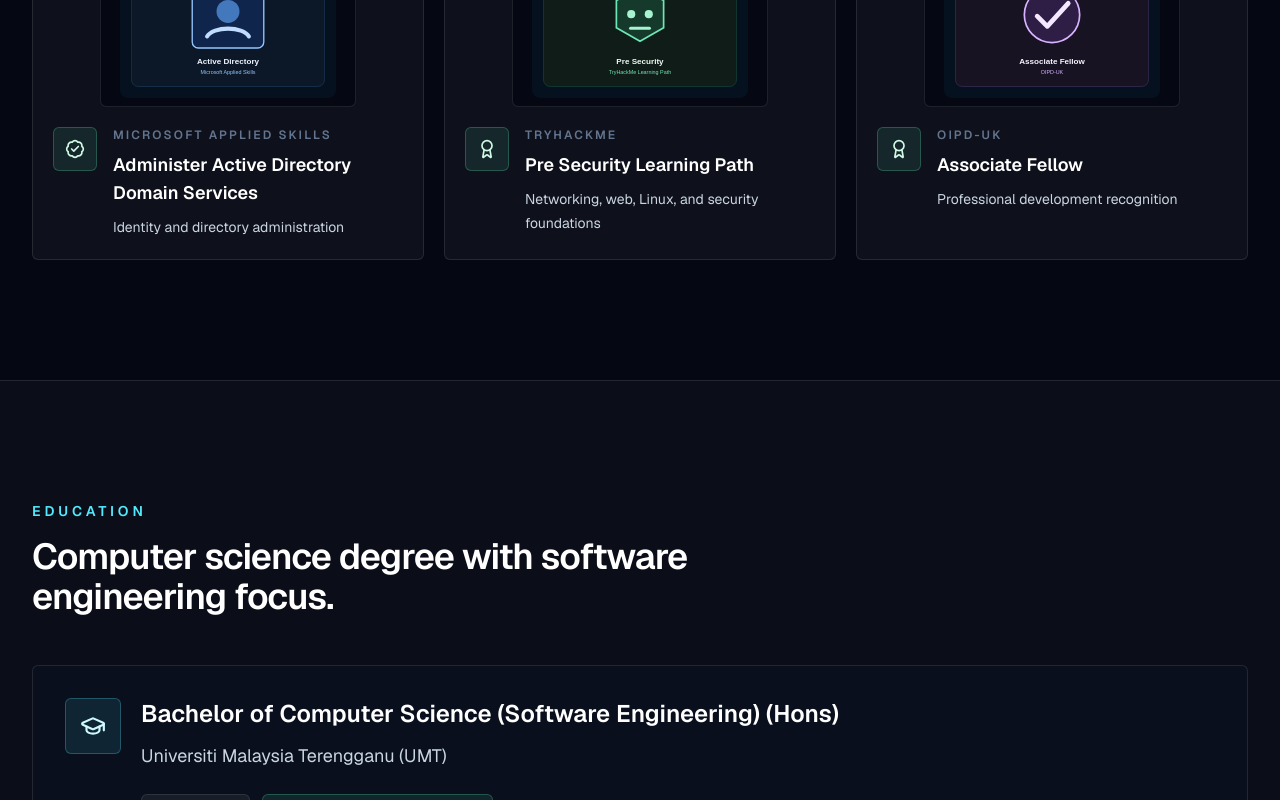
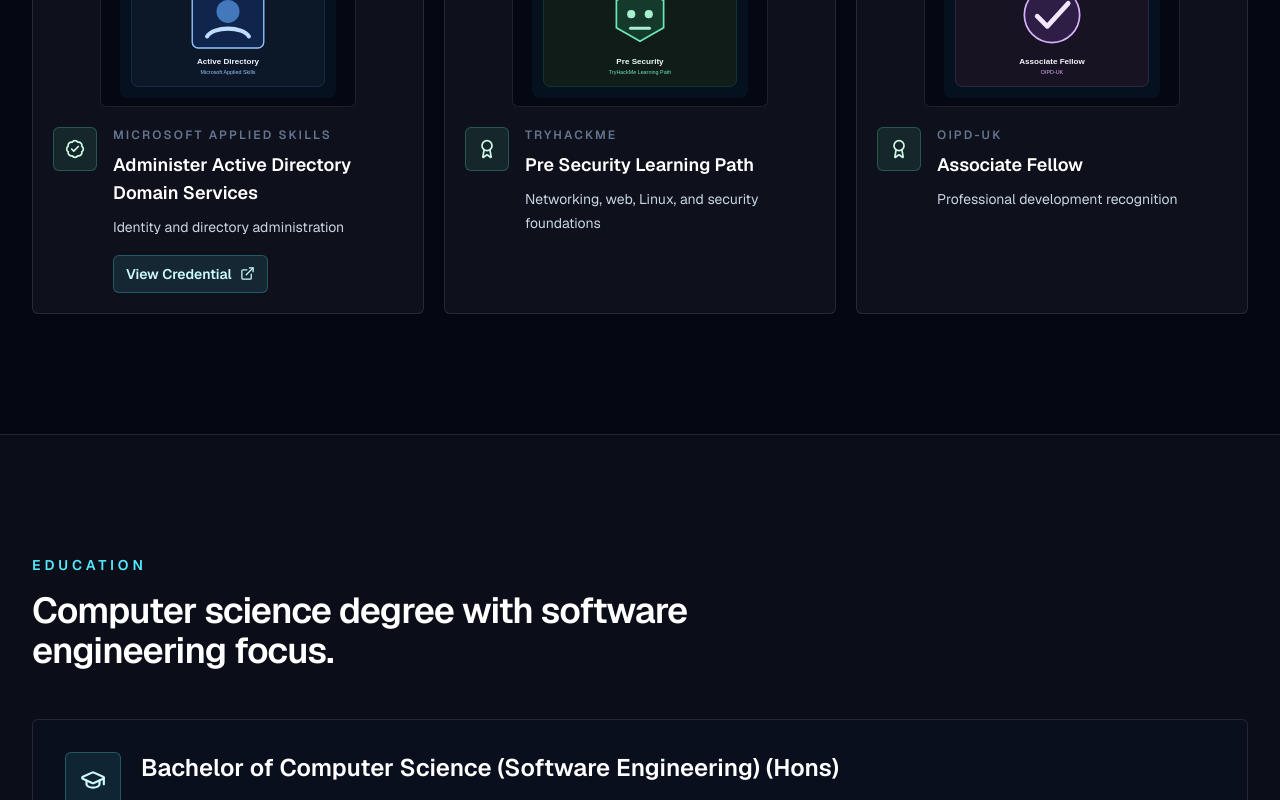
Before and after one commit to Eyyan1/sufian-portfolio, a Next.js app: page / in a window 1280 px wide. Shown: the part 9000-9800 px from the top of the page. Built offline with nearby package versions, Linux system fonts and the light colour scheme.

Commit message:
Add Microsoft Learn credential

```diff
--- a/components/CertificationsSection.tsx
+++ b/components/CertificationsSection.tsx
@@ -1,4 +1,4 @@
-import { Award, BadgeCheck, Shield } from "lucide-react";
+import { Award, BadgeCheck, ExternalLink, Shield } from "lucide-react";
 import Image from "next/image";
 import { certifications, type Certification } from "@/data/portfolio";
 import { MotionSection } from "./MotionSection";
@@ -29,6 +29,17 @@
           </p>
           <h3 className="mt-2 text-lg font-semibold text-white">{cert.title}</h3>
           <p className="mt-2 text-sm leading-6 text-slate-300">{cert.note}</p>
+          {cert.credentialUrl ? (
+            <a
+              href={cert.credentialUrl}
+              target="_blank"
+              rel="noreferrer"
+              className="mt-4 inline-flex items-center rounded-md border border-cyan-300/25 bg-cyan-300/10 px-3 py-2 text-sm font-semibold text-cyan-100 transition hover:border-cyan-200"
+            >
+              View Credential
+              <ExternalLink className="ml-2" size={15} aria-hidden="true" />
+            </a>
+          ) : null}
         </div>
       </div>
     </article>
@@ -75,6 +86,17 @@
                     {featured.title}
                   </h3>
                   <p className="mt-3 leading-7 text-slate-300">{featured.note}</p>
+                  {featured.credentialUrl ? (
+                    <a
+                      href={featured.credentialUrl}
+                      target="_blank"
+                      rel="noreferrer"
+                      className="mt-5 inline-flex items-center rounded-md border border-cyan-300/25 bg-cyan-300/10 px-3 py-2 text-sm font-semibold text-cyan-100 transition hover:border-cyan-200"
+                    >
+                      View Credential
+                      <ExternalLink className="ml-2" size={15} aria-hidden="true" />
+                    </a>
+                  ) : null}
                 </div>
               </div>
 
--- a/data/portfolio.ts
+++ b/data/portfolio.ts
@@ -1,3 +1,5 @@
+import { assetPath } from "@/lib/assets";
+
 export type SkillCategory = {
   title: string;
   skills: string[];
@@ -23,6 +25,7 @@
   issuer: string;
   note: string;
   image: string;
+  credentialUrl?: string;
   featured?: boolean;
 };
 
@@ -262,6 +265,7 @@
     issuer: "Microsoft Applied Skills",
     note: "Identity and directory administration",
     image: assetPath("/cert-active-directory.svg"),
+    credentialUrl: assetPath("/microsoft-learn-active-directory-credential.pdf"),
   },
   {
     title: "Pre Security Learning Path",
@@ -294,4 +298,3 @@
     "AI-assisted security operations",
   ],
 };
-import { assetPath } from "@/lib/assets";
```
Also changed, not shown: 1 other file (tests, documents, lock files or other folders).
